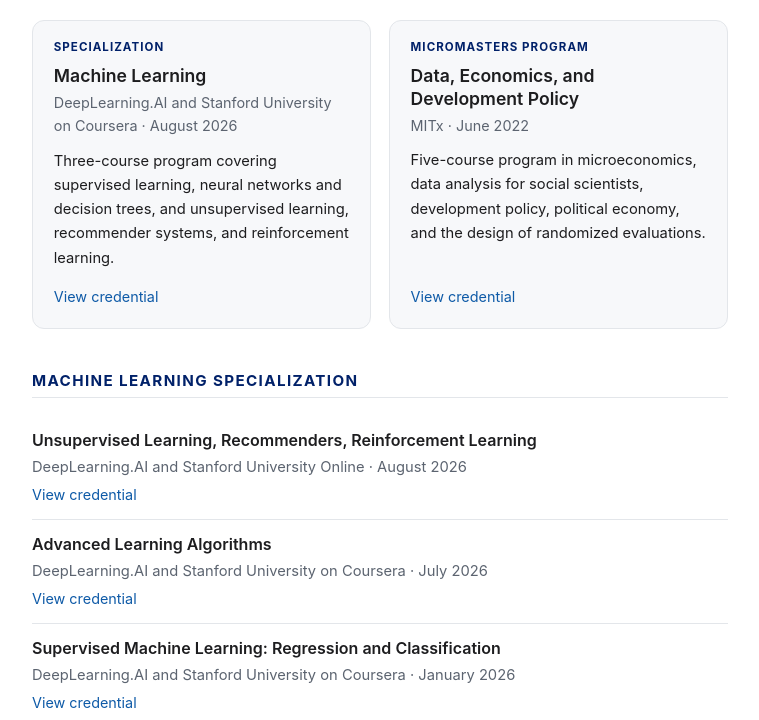
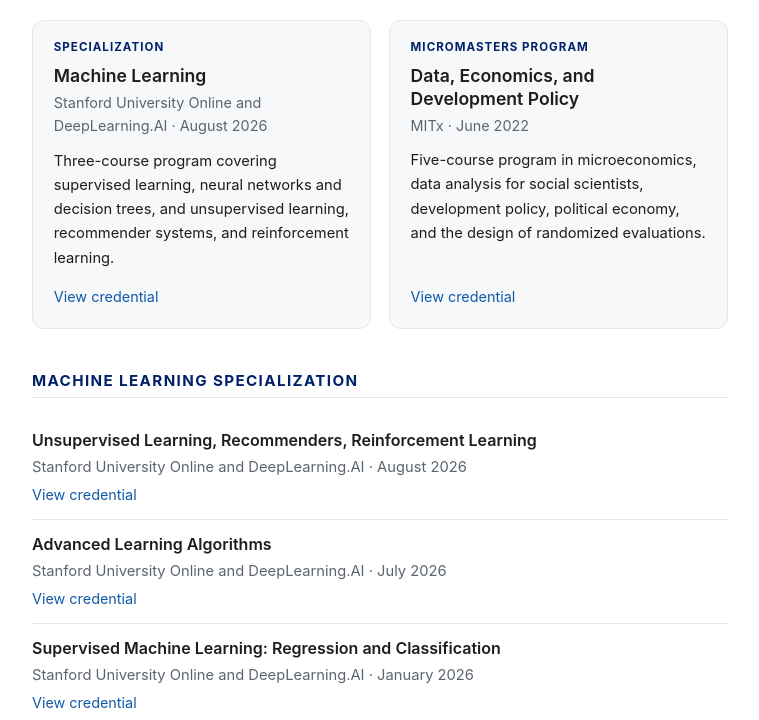
Before and after one commit to urielgalace/urielgalace.github.io, a plain HTML site: page certifications.html in a window 1280 px wide. Shown: the part 232-952 px from the top of the page, without its empty margins (260-1019 px from the left). Drawn offline with Linux system fonts and the light colour scheme.

Commit message:
Update certifications.html

```diff
--- a/certifications.html
+++ b/certifications.html
@@ -31,7 +31,7 @@
     <div class="cert-hero">
       <span class="cert-hero-kicker">Specialization</span>
       <span class="cert-hero-name">Machine Learning</span>
-      <span class="cert-hero-meta">DeepLearning.AI and Stanford University on Coursera &middot; August 2026</span>
+      <span class="cert-hero-meta">Stanford University Online and DeepLearning.AI &middot; August 2026</span>
       <p class="cert-hero-desc">Three-course program covering supervised learning,
       neural networks and decision trees, and unsupervised learning, recommender systems, and
       reinforcement learning.</p>
@@ -52,17 +52,17 @@
   <ul class="certs">
     <li>
       <span class="cert-name">Unsupervised Learning, Recommenders, Reinforcement Learning</span>
-      <span class="cert-meta">DeepLearning.AI and Stanford University Online &middot; August 2026</span>
+      <span class="cert-meta">Stanford University Online and DeepLearning.AI &middot; August 2026</span>
       <a href="https://www.coursera.org/account/accomplishments/certificate/PTMZ4NYYNGG3" target="_blank" rel="noopener">View credential</a>
     </li>
     <li>
       <span class="cert-name">Advanced Learning Algorithms</span>
-      <span class="cert-meta">DeepLearning.AI and Stanford University on Coursera &middot; July 2026</span>
+      <span class="cert-meta">Stanford University Online and DeepLearning.AI &middot; July 2026</span>
       <a href="https://www.coursera.org/account/accomplishments/records/X3ROH511694P" target="_blank" rel="noopener">View credential</a>
     </li>
     <li>
       <span class="cert-name">Supervised Machine Learning: Regression and Classification</span>
-      <span class="cert-meta">DeepLearning.AI and Stanford University on Coursera &middot; January 2026</span>
+      <span class="cert-meta">Stanford University Online and DeepLearning.AI &middot; January 2026</span>
       <a href="https://www.coursera.org/account/accomplishments/records/9YY1EZ3P48EL" target="_blank" rel="noopener">View credential</a>
     </li>
   </ul>
```
